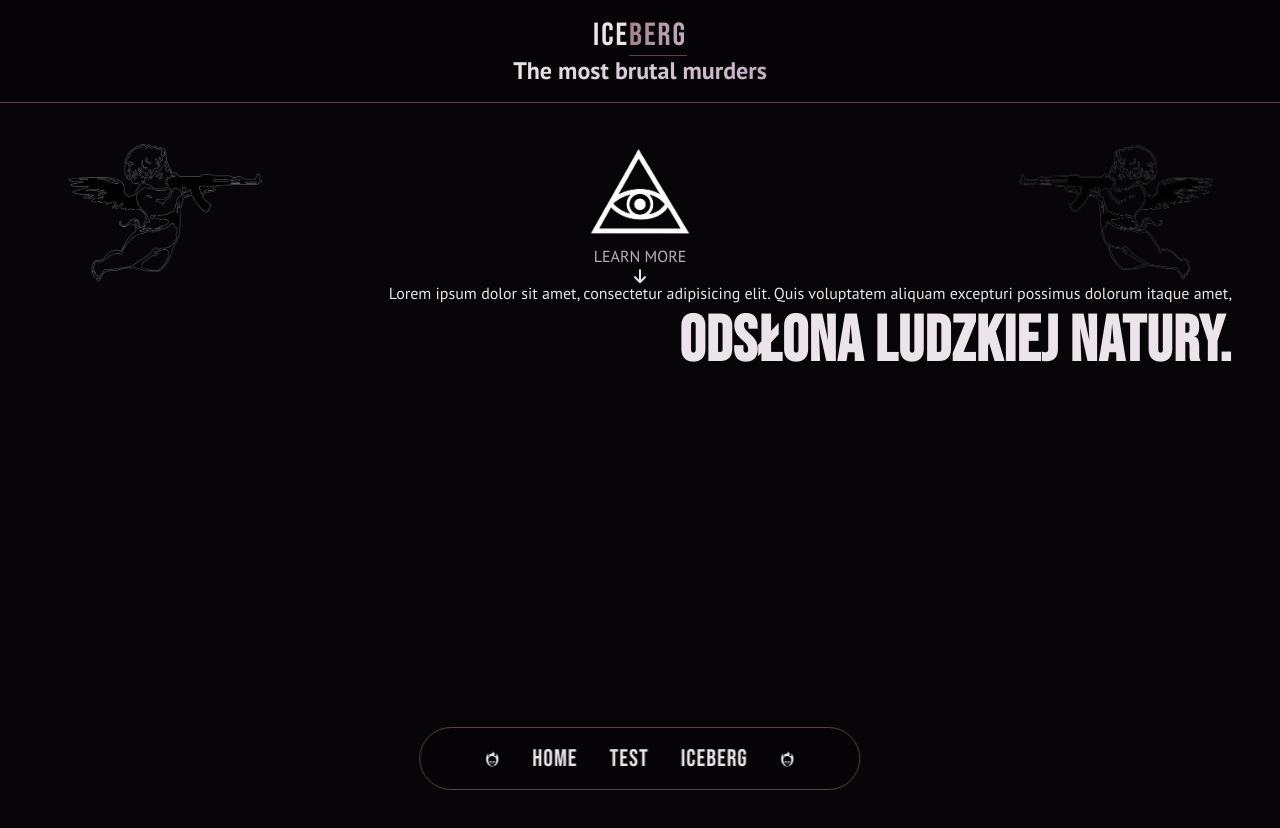
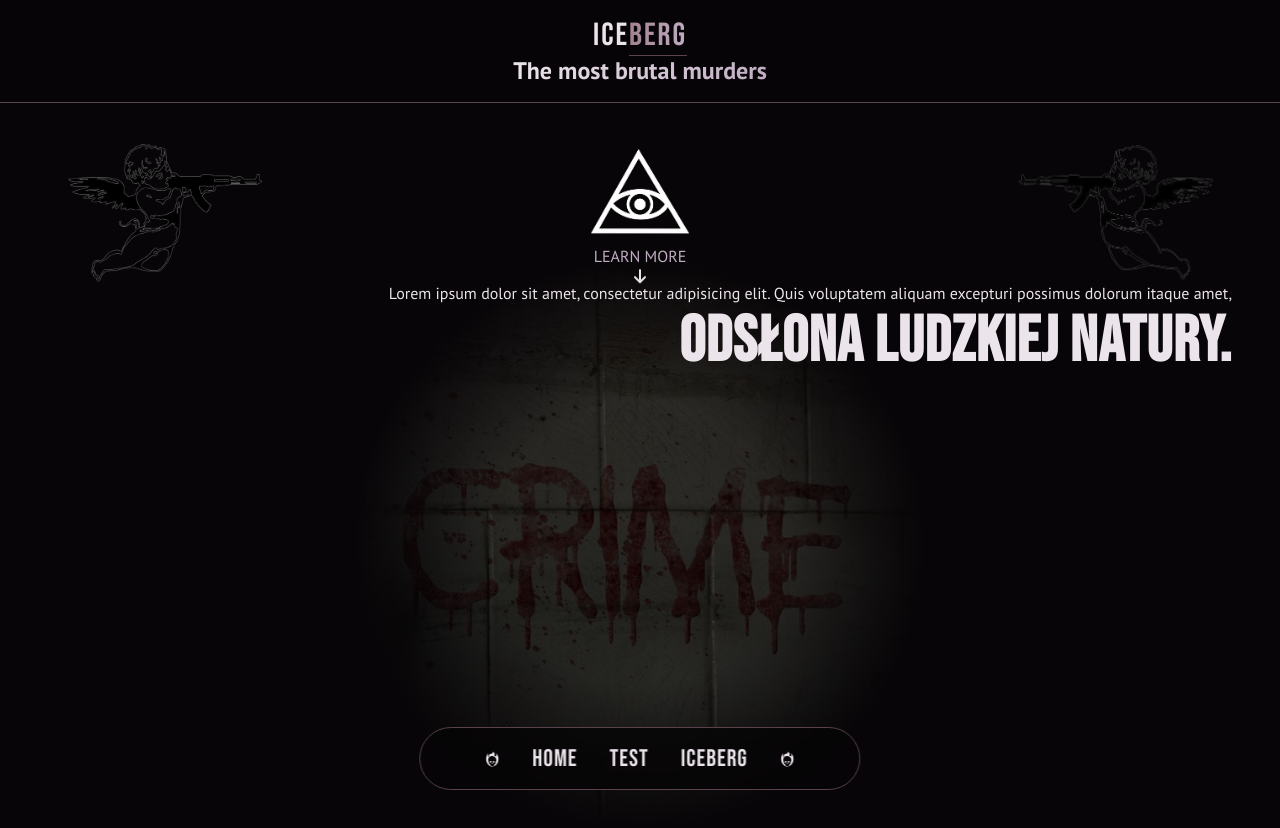
Before and after one commit to pawelek7k/murderSite, a React (Vite) app: page / in a window 1280 px wide. Shown: the top 828 px of the page. Before the commit the page ends 800 px from the top, so only its background shows below. Built offline with nearby package versions, Linux system fonts and the light colour scheme.

Commit message:
add background image

```diff
--- a/src/components/Header/Styles.ts
+++ b/src/components/Header/Styles.ts
@@ -10,6 +10,7 @@ align-items: center;
 padding: 1rem;
 position: fixed;
 width: 100%;
+z-index: 999;
 border-bottom: var(--border);
 top: 0;
 `
--- a/src/components/HeroSection/Styles.ts
+++ b/src/components/HeroSection/Styles.ts
@@ -1,4 +1,5 @@
 import styled from 'styled-components';
+import backgroundImage from '../../images/hero_bg.jpg';
 
 
 export const StyledWrapperLink = styled.div`
@@ -25,3 +26,13 @@ export const Section = styled.section`
 height: 100vh;
 padding-top: 9rem;
 `
+
+export const ImageContainer = styled.div`
+  position: relative;
+  width: 100%;
+  height: 800px;
+  background: radial-gradient(circle at center, rgba(0, 0, 0, 73%) 20%, var(--background) 40%),
+    url(${backgroundImage});
+  background-size: cover;
+  background-position: center;
+`;
--- a/src/components/HeroSection/index.tsx
+++ b/src/components/HeroSection/index.tsx
@@ -9,6 +9,7 @@ import { LookUp } from "../LookUp";
 import { Paragraph } from "../Paragraph";
 import {
   HeadingWrapper,
+  ImageContainer,
   Section,
   StyledWrapperLink,
   StyledWrapperLogos,
@@ -18,6 +19,7 @@ export const Hero = () => {
   return (
     <>
       <Section>
+        <ImageContainer>
           <motion.div
             className="p-6 bg-white rounded-md shadow-md"
             initial={{ opacity: 0, y: -50 }}
@@ -40,6 +42,7 @@ export const Hero = () => {
               <Image src={AngelRight} alt={"ok"} width={200} />
             </StyledWrapperLogos>
           </motion.div>
+
           <HeadingWrapper>
             <Paragraph
               content={
@@ -48,6 +51,7 @@ export const Hero = () => {
             />
             <Heading content={"Odsłona ludzkiej natury."} />
           </HeadingWrapper>
+        </ImageContainer>
       </Section>
     </>
   );
--- a/src/components/Navigation/Styles.ts
+++ b/src/components/Navigation/Styles.ts
@@ -14,6 +14,7 @@ left: 50%;
 transform: translateX(-50%);
 border-radius: var(--border-radius);
 padding: 1rem 4rem;
+z-index: 999;
 `
 export const ListNavigation = styled.ul`
 display: flex;
```
Also changed, not shown: src/images/hero_bg.jpg (added). Lines whose indentation alone changed are shown as unchanged.
